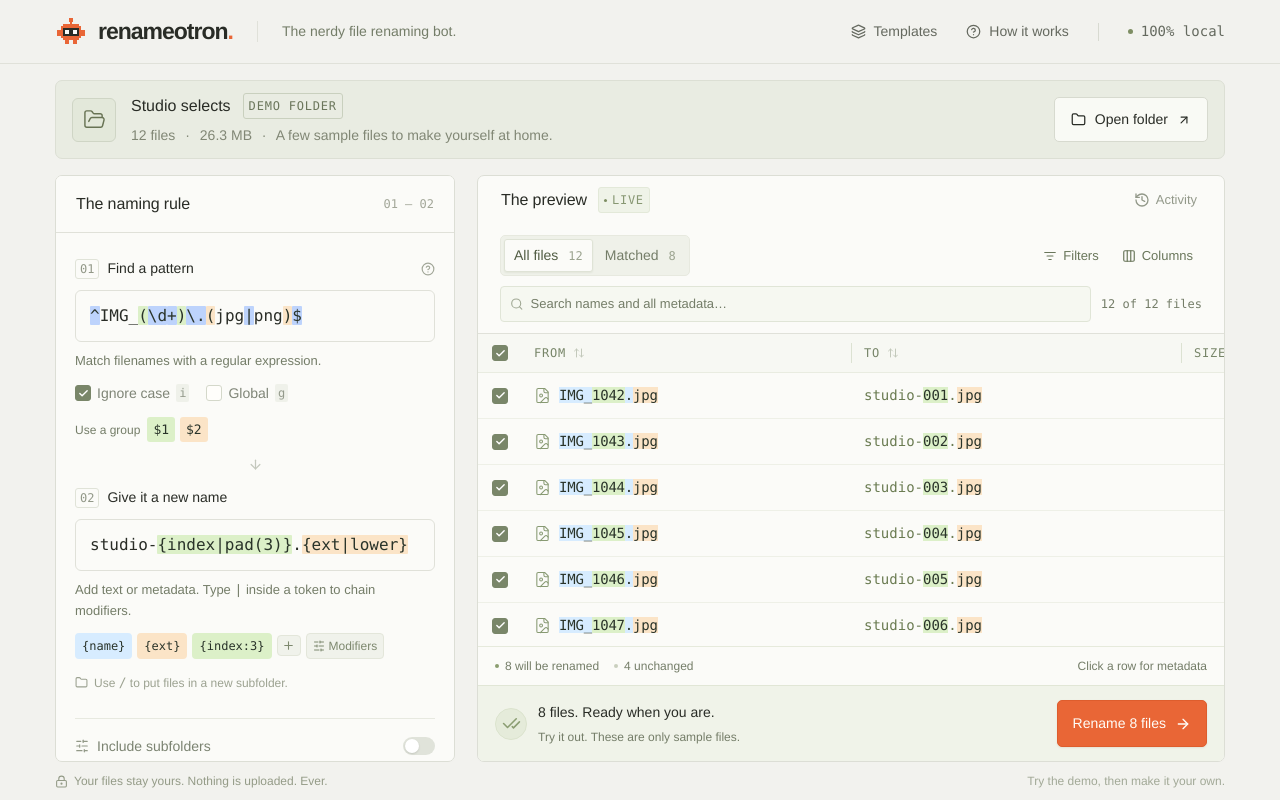
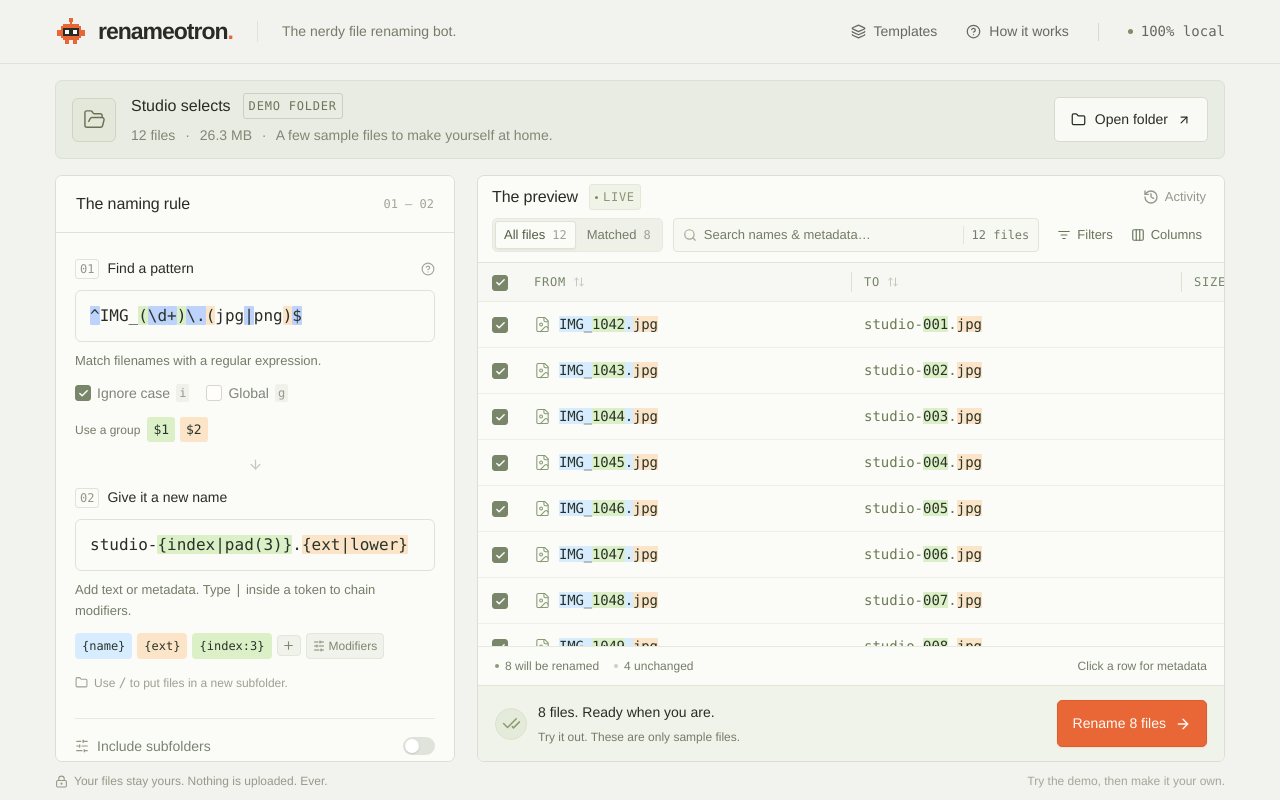
Before and after one commit to FrediBach/renameotron, a React (Vite) app: page / in a window 1280 px wide. Built offline with nearby package versions, Linux system fonts and the light colour scheme.

Commit message:
Improve layout

```diff
--- a/src/components/PreviewTable.tsx
+++ b/src/components/PreviewTable.tsx
@@ -116,23 +116,25 @@ export function PreviewTable({ files, plan, selectedIds, onToggleFile, onSelectF
 
   return <>
     <div className="preview-toolbar preview-table-toolbar">
-      <div className="preview-toolbar-top">
-        <div className="view-tabs" aria-label="Filter files">
+      <div className="preview-controls">
+        <div className="view-tabs" role="group" aria-label="Filter files">
           <button className={filter === 'all' ? 'active' : ''} aria-pressed={filter === 'all'} onClick={() => onFilterChange('all')}>All files<span>{files.length}</span></button>
           <button className={filter === 'matched' ? 'active' : ''} aria-pressed={filter === 'matched'} onClick={() => onFilterChange('matched')}>Matched<span>{plan.matchedCount}</span></button>
         </div>
+        <div className="preview-search-row">
+          <div className="file-search"><Search size={14} /><input aria-label="Search files" placeholder="Search names & metadata…" value={search} onChange={event => onSearchChange(event.target.value)} />{search && <button onClick={() => onSearchChange('')} aria-label="Clear search" title="Clear search"><X size={13} /></button>}</div>
+          <span className="preview-result-count" aria-live="polite" aria-atomic="true">{hasSearch || filter === 'matched' ? `${visible.length} of ${files.length}` : `${files.length} files`}</span>
+        </div>
         <div className="preview-view-actions">
           <button className="preview-tool-button" aria-label="Column filters" aria-pressed={showFilters} title="Search within individual columns" onClick={() => setShowFilters(current => !current)}><ListFilter size={14} /><span>Filters</span>{filterCount > 0 && <b>{filterCount}</b>}</button>
-          <button ref={columnsButton} className="preview-tool-button" aria-haspopup="dialog" onClick={() => openColumns(true)}><Columns3 size={14} />Columns</button>
+          <button ref={columnsButton} className="preview-tool-button" aria-label="Columns" title="Manage columns" aria-haspopup="dialog" onClick={() => openColumns(true)}><Columns3 size={14} /><span>Columns</span></button>
         </div>
       </div>
-      <div className="preview-search-row">
-        <div className="file-search"><Search size={14} /><input aria-label="Search files" placeholder="Search names and all metadata…" value={search} onChange={event => onSearchChange(event.target.value)} />{search && <button onClick={() => onSearchChange('')} aria-label="Clear search"><X size={13} /></button>}</div>
-        <span className="preview-result-count" aria-live="polite" aria-atomic="true">{visible.length} of {files.length} files</span>
-        {(hasSearch || filter === 'matched') && <button className="preview-clear" onClick={clearFilters}>Clear filters</button>}
-      </div>
-      {showFilters && <p className="column-filter-hint">Filter each column below. Files must match every filter.</p>}
-      {!showFilters && filterCount > 0 && <div className="active-column-filters">{columns.filter(column => activeFilters[column.id]).map(column => <button key={column.id} title={`Clear ${column.label} filter`} aria-label={`Clear ${column.label} filter`} onClick={() => setFilters(current => { const next = { ...current }; delete next[column.id]; return next })}><span>{column.label}: {activeFilters[column.id]}</span><X size={12} /></button>)}</div>}
+      {(showFilters || hasSearch || filter === 'matched') && <div className="preview-filter-summary">
+        {showFilters && <p className="column-filter-hint">Filter columns below. Files must match every filter.</p>}
+        {!showFilters && filterCount > 0 && <div className="active-column-filters">{columns.filter(column => activeFilters[column.id]).map(column => <button key={column.id} title={`Clear ${column.label} filter`} aria-label={`Clear ${column.label} filter`} onClick={() => setFilters(current => { const next = { ...current }; delete next[column.id]; return next })}><span>{column.label}: {activeFilters[column.id]}</span><X size={12} /></button>)}</div>}
+        {(hasSearch || filter === 'matched') && <button className="preview-clear" onClick={clearFilters}><RotateCcw size={12} />Clear filters</button>}
+      </div>}
     </div>
     <div className="file-table-scroll" role="region" aria-label="File rename preview" tabIndex={0}>
       <table className="file-table preview-table" style={{ minWidth: columns.reduce((total, column) => total + columnWidth(column), 80) }}>
--- a/src/components/preview-table.css
+++ b/src/components/preview-table.css
@@ -1,19 +1,30 @@
-.preview-panel .preview-table-toolbar { display: flex; flex-direction: column; flex-wrap: nowrap; align-items: stretch; justify-content: flex-start; gap: 10px; }
-.preview-toolbar-top, .preview-search-row, .preview-view-actions { display: flex; align-items: center; gap: 10px; min-width: 0; }
-.preview-toolbar-top { justify-content: space-between; flex-wrap: wrap; }
-.preview-view-actions { gap: 5px; }
-.preview-tool-button { display: inline-flex; align-items: center; gap: 6px; padding: 7px 8px; border: 1px solid transparent; border-radius: 4px; background: transparent; color: #69765a; font-size: var(--text-small); white-space: nowrap; }
+.preview-panel { container: preview / inline-size; }
+.preview-panel .preview-heading { height: 42px; padding-inline: 14px; gap: 12px; }
+.preview-heading .activity-button { min-height: 32px; }
+.preview-panel .preview-table-toolbar { display: flex; flex-direction: column; flex-wrap: nowrap; align-items: stretch; justify-content: flex-start; gap: 6px; padding: 0 14px 10px; }
+.preview-controls { display: grid; grid-template-columns: auto minmax(0, 1fr) auto; align-items: center; gap: 10px; min-width: 0; }
+.preview-controls .view-tabs { padding: 2px; }
+.preview-controls .view-tabs button { min-height: 28px; gap: 7px; padding: 2px 8px; font-size: var(--text-small); white-space: nowrap; }
+.preview-search-row, .preview-view-actions { display: flex; align-items: center; gap: 8px; min-width: 0; }
+.preview-view-actions { gap: 2px; }
+.preview-tool-button { display: inline-flex; align-items: center; justify-content: center; min-height: 34px; gap: 6px; padding: 5px 7px; border: 1px solid transparent; border-radius: 4px; background: transparent; color: #69765a; font-size: var(--text-small); white-space: nowrap; }
 .preview-tool-button:hover, .preview-tool-button[aria-pressed="true"] { background: #edf1e5; border-color: #dce3d0; }
 .preview-tool-button b { font-size: 11px; border-radius: 3px; padding: 1px 4px; background: #dce6cf; font-weight: 500; }
-.preview-search-row { flex-wrap: wrap; }
-.preview-search-row .file-search { flex: 1 1 200px; padding: 0 9px; min-width: 140px; border: 1px solid #e0e5d7; background: #f6f8f1; border-radius: 4px; }
-.preview-search-row .file-search:focus-within, .column-filter:focus-within, .column-catalog-search:focus-within { border-color: #91a679; box-shadow: 0 0 0 1px #91a679; }
-.preview-search-row .file-search input { width: 100%; min-width: 0; padding: 7px 0; font-size: var(--text-small); }
+.preview-search-row { min-height: 34px; padding: 0 9px; border: 1px solid #e0e5d7; background: #f6f8f1; border-radius: 4px; }
+.preview-search-row .file-search { flex: 1; min-width: 0; }
+.preview-search-row .file-search > svg { flex-shrink: 0; }
+.preview-search-row:focus-within, .column-filter:focus-within, .column-catalog-search:focus-within { border-color: #91a679; box-shadow: 0 0 0 1px #91a679; }
+.preview-search-row .file-search input { width: 100%; min-width: 0; padding: 6px 0; font-size: var(--text-small); text-overflow: ellipsis; }
+.preview-search-row .file-search button { align-items: center; justify-content: center; flex-shrink: 0; width: 24px; height: 28px; padding: 0; border-radius: 3px; }
+.preview-search-row .file-search button:hover { background: #e7eddd; }
 .preview-result-count { font-family: var(--mono); font-size: var(--text-caption); color: #747d68; white-space: nowrap; }
+.preview-search-row .preview-result-count { padding-left: 8px; border-left: 1px solid #e0e5d7; }
 .preview-clear { display: inline-flex; align-items: center; gap: 5px; padding: 3px 0; border: 0; background: none; color: #647650; font-size: var(--text-caption); white-space: nowrap; }
 .preview-clear:hover { text-decoration: underline; }
+.preview-filter-summary { display: flex; align-items: center; flex-wrap: wrap; gap: 4px 10px; min-width: 0; }
+.preview-filter-summary > .preview-clear { margin-left: auto; min-height: 28px; }
 .column-filter-hint { color: #747d68; font-size: var(--text-caption); margin: 0; line-height: 1.4; }
-.active-column-filters { display: flex; flex-wrap: wrap; gap: 5px; }
+.active-column-filters { display: flex; flex-wrap: wrap; gap: 5px; min-width: 0; max-width: 100%; }
 .active-column-filters button { display: flex; align-items: center; gap: 6px; max-width: 100%; padding: 3px 6px; border: 1px solid #dae3cc; border-radius: 3px; background: #edf2e5; color: #667654; font-size: var(--text-caption); }
 .active-column-filters button span { overflow: hidden; text-overflow: ellipsis; white-space: nowrap; }
 .preview-panel .preview-table { width: 100%; table-layout: fixed; border-collapse: separate; border-spacing: 0; }
@@ -63,12 +74,23 @@
 .column-catalog p { grid-column: 1/-1; color: #7c8970; font-size: var(--text-body); }
 .columns-dialog-note { margin: 20px 0 0; color: #747d68; font-size: var(--text-caption); line-height: 1.6; }
 .columns-dialog-actions { display: flex; justify-content: flex-end; margin-top: 20px; }
-@media (max-width: 850px) {
-  .preview-toolbar-top { gap: 7px; }
-  .preview-table-toolbar .preview-view-actions { margin-left: auto; }
-  .preview-table-toolbar .preview-tool-button { padding-inline: 6px; }
+/* Respond to the pane, which can be narrow even in a desktop workspace. */
+@container preview (max-width: 720px) {
+  .preview-controls { grid-template-columns: minmax(0, 1fr) auto; gap: 6px 8px; }
+  .preview-controls .view-tabs { justify-self: start; }
+  .preview-search-row { grid-column: 1 / -1; grid-row: 2; }
+  .preview-view-actions { grid-column: 2; grid-row: 1; }
+}
+@container preview (max-width: 390px) {
+  .preview-panel .preview-heading { padding-inline: 10px; }
+  .preview-panel .preview-table-toolbar { padding-inline: 10px; }
+  .preview-tool-button { min-width: 34px; padding-inline: 7px; }
+  .preview-tool-button > span { display: none; }
+}
+@media (pointer: coarse) {
+  .preview-controls .view-tabs button, .preview-tool-button, .preview-search-row, .preview-heading .activity-button { min-height: 40px; }
+  .preview-search-row .file-search button { width: 32px; height: 36px; }
 }
 @media (max-width: 420px) {
   .column-catalog { gap: 14px 10px; }
-  .preview-search-row { gap: 7px; }
 }
```
